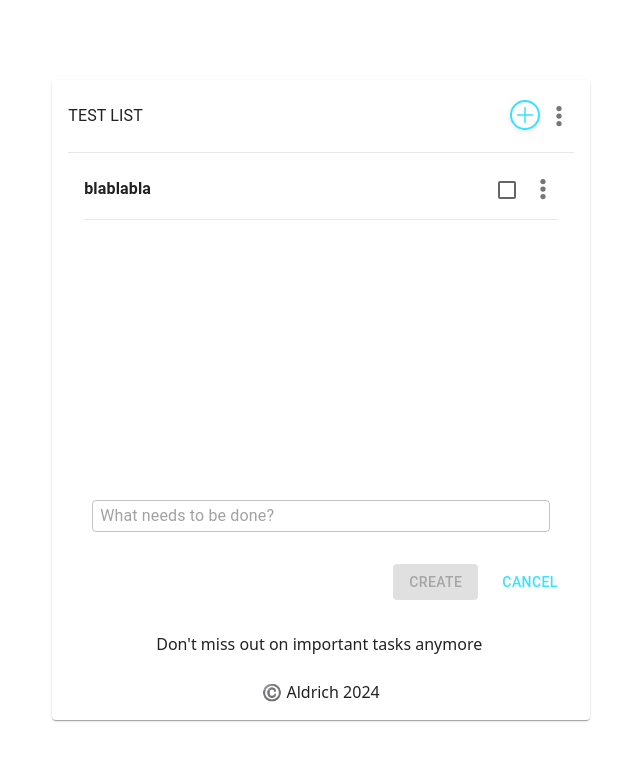
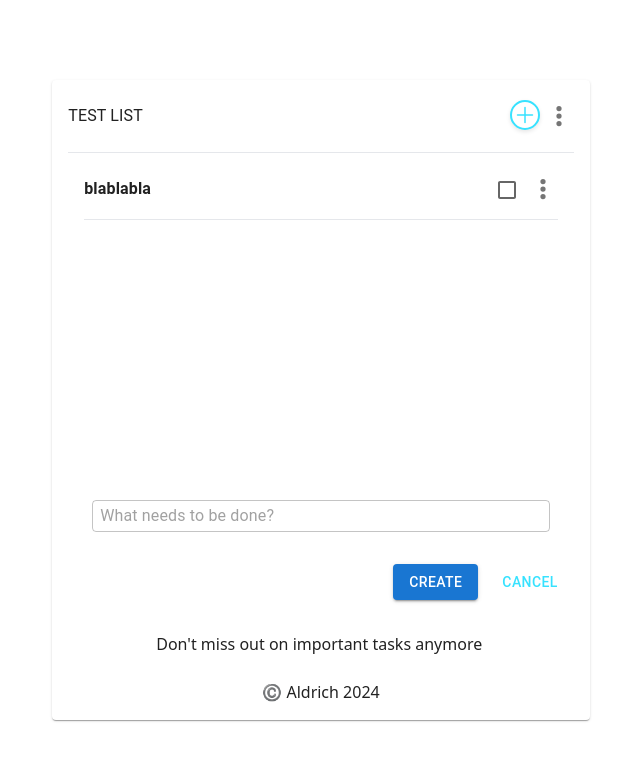
Before and after one commit to stradrich/mmTodo-FE, a React (Create React App) app: page / in a window 1280 px wide. Both pictures are taken after a click on the element 842 px from the left and 116 px from the top of the page. Shown: the top 760 px of the page, without its empty margins (319-959 px from the left). Built offline with nearby package versions, Linux system fonts and the light colour scheme.

Commit message:
feat: interactive createTask button

```diff
--- a/src/components/Button.js
+++ b/src/components/Button.js
@@ -2,10 +2,14 @@ import * as React from 'react';
 import Stack from '@mui/material/Stack';
 import Button from '@mui/material/Button';
 
-export default function CreateTaskToggle({ handleClick }) {
+export default function CreateTaskToggle({ handleClick, task, handleTaskReset}) {
+  const createTask = () => {
+    console.log(`creating new task...${task}`);
+    handleTaskReset();
+  }
   return (
     <Stack spacing={2} direction="row" sx={{ dislay: 'flex', justifyContent: 'end',}}>
-      <Button variant="contained" disabled>create</Button>
+      <Button variant="contained" disabled={task === ''} onClick={createTask}>create</Button>
       <Button sx={{ color: '#37e2ff' }} variant="text" onClick={ handleClick }>cancel</Button>
     </Stack>
   );
```
